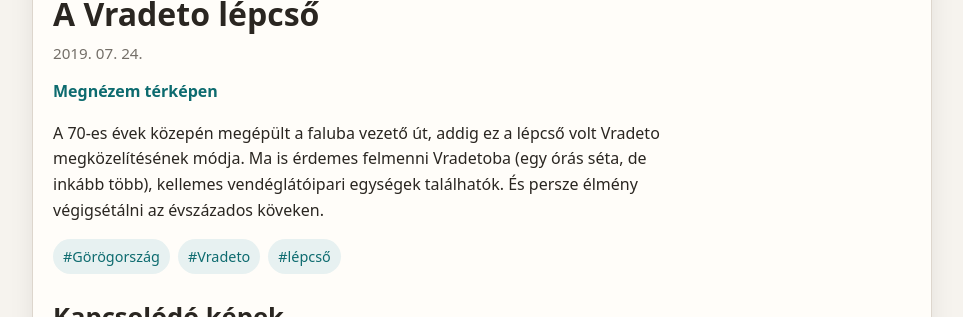
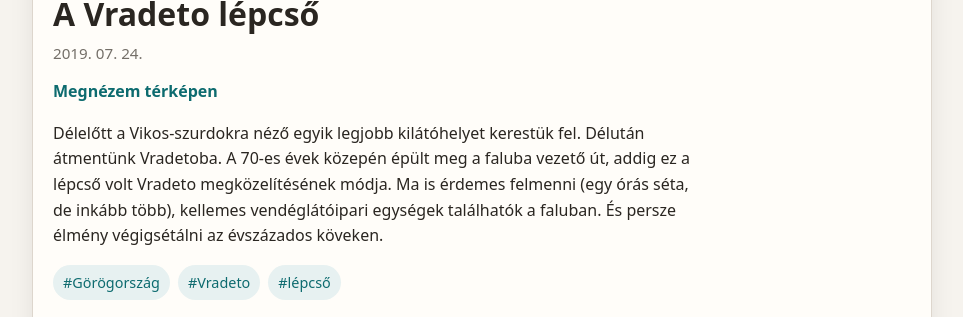
Before and after one commit to havassy/fotoblog, a Jekyll site: the page built from _posts/2019-07-24-vradeto_lepcso.md, in a window 1280 px wide and 900 px high, scrolled down 655 px, cut to the strip 138-455 px from the top of the window. Shown: the whole strip, without its empty margins (158-1121 px from the left). Built offline with Jekyll 4.4.1, drawn with Linux system fonts in a browser that asks for light colours.

Commit message:
Auto-create/update posts from images [skip ci]

```diff
--- a/_posts/2019-07-24-vradeto_lepcso.md
+++ b/_posts/2019-07-24-vradeto_lepcso.md
@@ -13,7 +13,7 @@ tags:
   - "Görögország"
   - "Vradeto"
   - "lépcső"
-description: "A 70-es évek közepén megépült a faluba vezető út, addig ez a lépcső volt Vradeto megközelítésének módja."
+description: "Délelőtt a Vikos-szurdokra néző egyik legjobb kilátóhelyet kerestük fel."
 ---
 
-A 70-es évek közepén megépült a faluba vezető út, addig ez a lépcső volt Vradeto megközelítésének módja. Ma is érdemes felmenni Vradetoba (egy órás séta, de inkább több), kellemes vendéglátóipari egységek találhatók. És persze élmény végigsétálni az évszázados köveken.
+Délelőtt a Vikos-szurdokra néző egyik legjobb kilátóhelyet kerestük fel. Délután átmentünk Vradetoba. A 70-es évek közepén épült meg a faluba vezető út, addig ez a lépcső volt Vradeto megközelítésének módja. Ma is érdemes felmenni (egy órás séta, de inkább több), kellemes vendéglátóipari egységek találhatók a faluban. És persze élmény végigsétálni az évszázados köveken.
```
